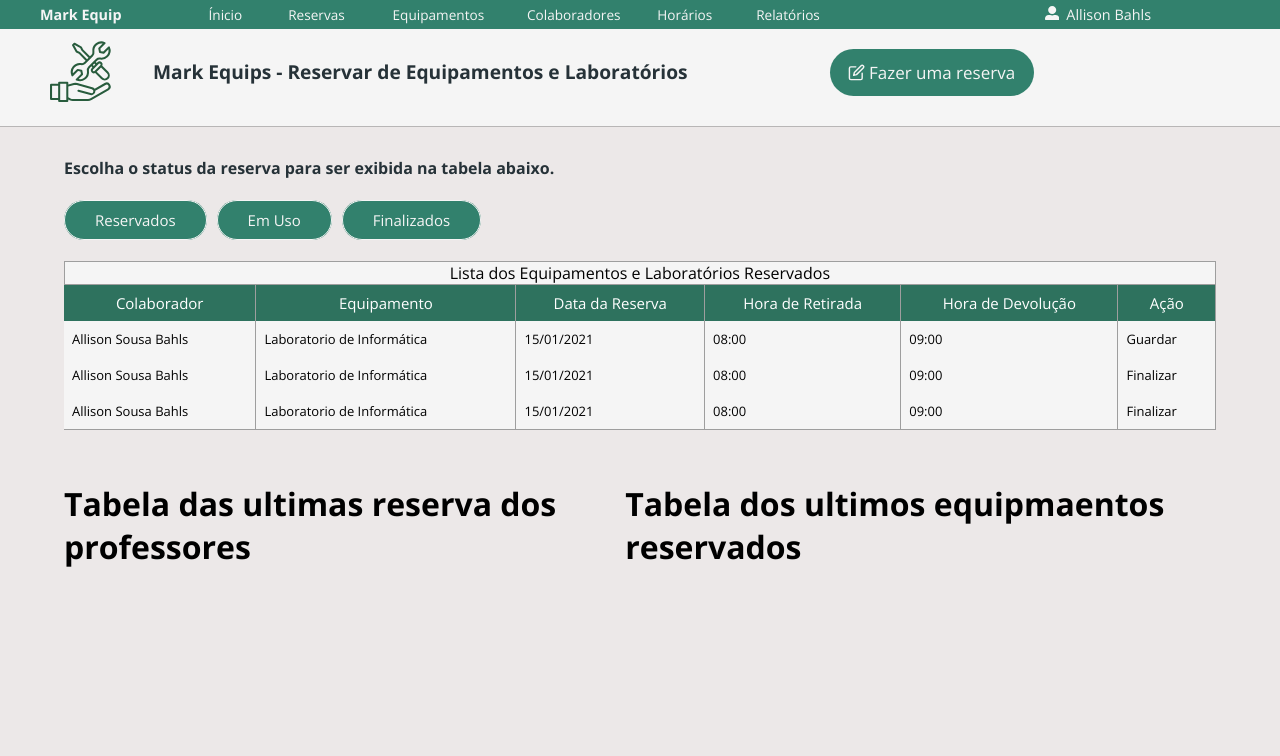
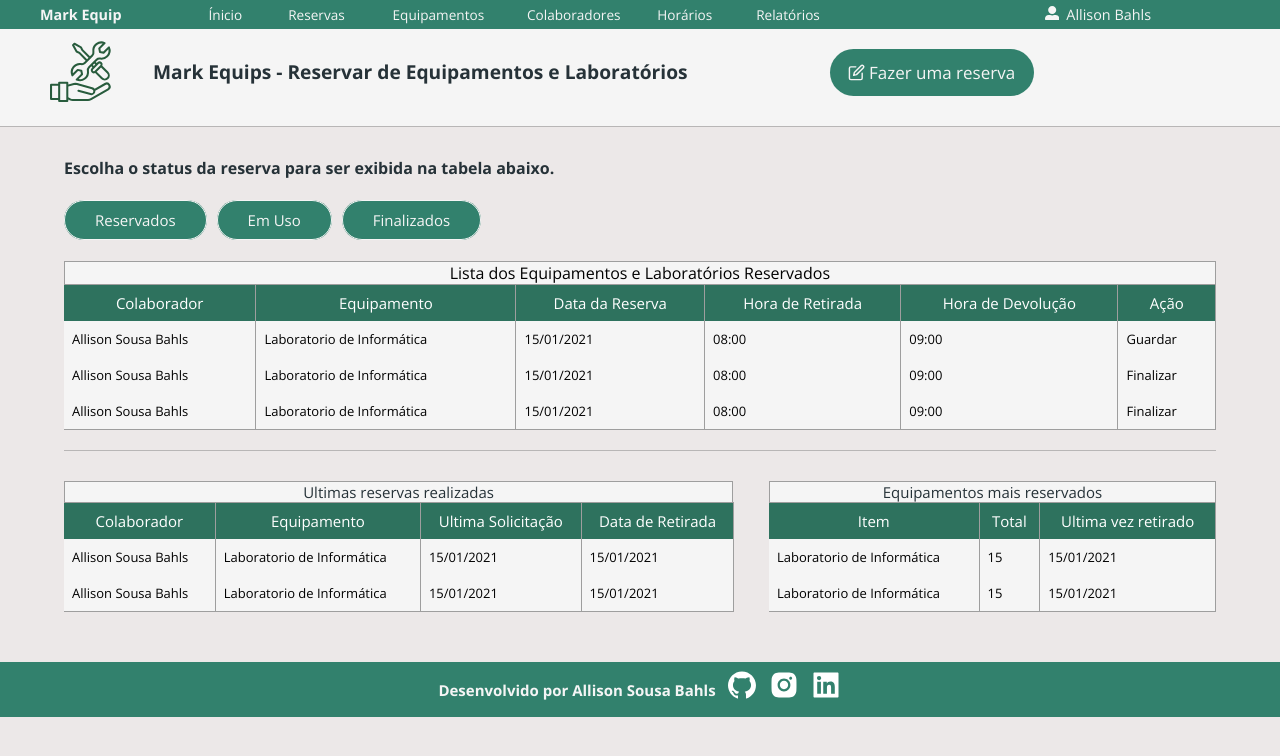
Before and after one commit to AllisonSBahls/mark-equips, a React (Create React App) app in the folder markequip-app/: page / in a window 1280 px wide. Shown: the top 756 px of the page. Built offline with nearby package versions, Linux system fonts and the light colour scheme.

Commit message:
created footer and home

```diff
--- a/markequip-app/src/App.tsx
+++ b/markequip-app/src/App.tsx
@@ -1,5 +1,6 @@
 import React from 'react';
 import './App.css';
+import Footer from './Footer';
 import Home from './Home';
 import Navbar from './Navbar';
 
@@ -8,6 +9,7 @@ function App() {
     <>
     <Navbar />
     <Home />
+    <Footer />
     </>
   );
 }
--- /dev/null
+++ b/markequip-app/src/Footer/index.tsx
@@ -0,0 +1,21 @@
+import "./styles.css";
+import { AiFillGithub, AiFillInstagram, AiFillLinkedin } from "react-icons/ai";
+
+export default function Footer() {
+  return (
+    <div>
+      <div className="footer">
+        <h1>Desenvolvido por Allison Sousa Bahls</h1>
+        <a href="https://github.com/allisonsbahls">
+          <AiFillGithub className="icon-footer github" />
+        </a>
+        <a href="https://www.instagram.com/allisonsbahls">
+          <AiFillInstagram className="icon-footer instagram" />
+        </a>
+        <a href="https://www.linkedin.com/in/allison-bahls/">
+          <AiFillLinkedin className="icon-footer linkdin" />
+        </a>
+      </div>
+    </div>
+  );
+}
--- /dev/null
+++ b/markequip-app/src/Footer/styles.css
@@ -0,0 +1,31 @@
+.footer{
+    display: flex;
+    text-align: center;
+    justify-content: center;
+    margin-top: 30px;
+    padding-bottom: 7px;
+    padding-top: 7px;
+    background: var(--primary-color);
+    color: var(--ligh-color);
+}
+.footer h1{
+    font-size: 15px;
+}
+
+.icon-footer{
+    font-size: 2em;
+    margin-left: 10px;
+    color: white;
+}
+
+.github:hover{
+    color: #292828;
+}
+
+.instagram:hover{
+    color: #cd486b;
+}
+
+.linkdin:hover{
+    color: #5252f3;
+}
--- a/markequip-app/src/Home/index.tsx
+++ b/markequip-app/src/Home/index.tsx
@@ -1,16 +1,124 @@
 import "./styles.css";
-import Reservations from "../Reservations";
 
 export default function Home() {
   return (
     <>
-      <Reservations />
-      <div className="home-container">
-        <div className="collaborators-content">
-          <h1>Tabela das ultimas reserva dos professores</h1>
+      <div className="container">
+        <div className="text-reserver">
+          <h1>
+            Escolha o status da reserva para ser exibida na tabela abaixo.
+          </h1>
         </div>
-        <div className="equipments-content">
-          <h1>Tabela dos ultimos equipmaentos reservados</h1>
+        <div className="btn-status-reservations">
+          <a href="/#" className="">
+            Reservados
+          </a>
+          <a href="/#" className="">
+            Em Uso
+          </a>
+          <a href="/#" className="">
+            Finalizados
+          </a>
+        </div>
+
+        <div className="reservations-container">
+          <div className="title-table-reservations">
+            Lista dos Equipamentos e Laboratórios Reservados
+          </div>
+          <table className="table table-responsive">
+            <thead>
+              <tr>
+                <th>Colaborador</th>
+                <th>Equipamento</th>
+                <th>Data da Reserva</th>
+                <th>Hora de Retirada</th>
+                <th>Hora de Devolução</th>
+                <th>Ação</th>
+              </tr>
+            </thead>
+            <tbody>
+              <tr>
+                <td>Allison Sousa Bahls</td>
+                <td>Laboratorio de Informática</td>
+                <td>15/01/2021</td>
+                <td>08:00 </td>
+                <td>09:00 </td>
+                <td>Guardar</td>
+              </tr>
+              <tr>
+                <td>Allison Sousa Bahls</td>
+                <td>Laboratorio de Informática</td>
+                <td>15/01/2021</td>
+                <td>08:00 </td>
+                <td>09:00 </td>
+
+                <td>Finalizar</td>
+              </tr>
+              <tr>
+                <td>Allison Sousa Bahls</td>
+                <td>Laboratorio de Informática</td>
+                <td>15/01/2021</td>
+                <td>08:00 </td>
+                <td>09:00 </td>
+                <td>Finalizar</td>
+              </tr>
+            </tbody>
+          </table>
+        </div>
+
+        <div className="home-container">
+          <div className="collaborators-content">
+            <h1>Ultimas reservas realizadas</h1>
+            <table className="table table-responsive">
+              <thead>
+                <tr>
+                  <th>Colaborador</th>
+                  <th>Equipamento</th>
+                  <th>Ultima Solicitação</th>
+                  <th>Data de Retirada</th>
+                </tr>
+              </thead>
+              <tbody>
+                <tr>
+                  <td>Allison Sousa Bahls</td>
+                  <td>Laboratorio de Informática</td>
+                  <td>15/01/2021</td>
+                  <td>15/01/2021</td>
+                </tr>
+                <tr>
+                  <td>Allison Sousa Bahls</td>
+                  <td>Laboratorio de Informática</td>
+                  <td>15/01/2021</td>
+                  <td>15/01/2021</td>
+                </tr>
+              </tbody>
+            </table>
+          </div>
+          <div className="equipments-content">
+            <h1>Equipamentos mais reservados</h1>
+            <table className="table table-responsive">
+              <thead>
+                <tr>
+                  <th>Item</th>
+                  <th>Total</th>
+                  <th>Ultima vez retirado</th>
+                </tr>
+
+              </thead>
+              <tbody>
+                <tr>
+                  <td>Laboratorio de Informática</td>
+                  <td>15</td>
+                  <td>15/01/2021</td>
+                </tr>
+                <tr>
+                  <td>Laboratorio de Informática</td>
+                  <td>15</td>
+                  <td>15/01/2021</td>
+                </tr>
+              </tbody>
+            </table>
+          </div>
         </div>
       </div>
     </>
--- a/markequip-app/src/Home/styles.css
+++ b/markequip-app/src/Home/styles.css
@@ -1,6 +1,161 @@
+.container{
+    margin-left: 5%;
+    width: 90%;
+}
+
+.btn-status-reservations,
+.reservations-container,
+.text-reserver{
+    margin-top: 30px;
+}
+
+.btn-status-reservations a{
+    padding-right: 30px;
+    margin-right: 10px;
+    padding-bottom: 0.6em;
+    padding-top: 0.6em;
+    padding-left: 30px;
+    color: var(--ligh-color);
+    font-size: 15px;
+    border: 1px solid var(--ligh-color);
+    border-radius: 20px;
+    background: var(--primary-color);
+}
+
+.text-reserver{
+    font-size: 8px;
+    color: var(--dark-color);
+
+}
+
+.btn-status-reservations a:hover{
+    background: var(--secondary-color);
+}
+
+
+.table {
+    width: 100%;
+    background-color: transparent;
+    border-collapse: collapse;
+    border-spacing: 0;
+}
+
+.table{
+    border-top: #9e9e9e solid 1px;
+    border-bottom: #9e9e9e solid 1px;
+    width: 100%;
+    margin-bottom: 20px;
+    background: var(--ligh-color);
+}
+
+.table th,
+.table td{
+    border-right: #9e9e9e solid 1px;
+    font-size: 13px;
+    padding: 8px;
+    line-height: 20px;
+    vertical-align: middle;
+}
+
+.title-table-reservations{
+    background: var(--ligh-color);
+    text-align: center;
+    width: 99.8%;
+    font-size: 16px;
+    border-top: 1px solid #9e9e9e;
+    border-left: 1px solid #9e9e9e;
+    border-right: 1px solid #9e9e9e;
+}
+
+.table td:last-child{
+    border-radius: 0;
+}
+
+.table thead th,
+ thead th {
+    font-weight: normal;
+    background-color: var(--secondary-color);
+    color: #fff;
+    font-size: 15px;
+}
+
+
+.table tr:hover
+ tr:hover
+{
+    background-color: #b7e0d6;
+}
+
 .home-container{
-    width: 90%;
-    margin-top: 30px;
-    margin-left: 5%;
+    padding-top: 20px;
+
+    border-top: 1px solid rgb(184, 182, 182);
     display: flex;
+
 }
+
+.collaborators-content h1,
+.equipments-content h1{
+    color: var(--dark-color);
+    width: 99.5%;
+
+    font-size: 15px;
+    background: var(--ligh-color);
+    margin-bottom: 0px;
+    font-weight: normal;
+    text-align: center;
+    border-top: 1px solid #9e9e9e;
+    border-left: 1px solid #9e9e9e;
+    border-right: 1px solid #9e9e9e;
+}
+
+.collaborators-content{
+    margin-right: 3%;
+    width: 60%;
+}
+
+.equipments-content{
+    width: 40%;
+}
+
+
+
+@media (max-width: 767px){
+    .table-responsive, -responsive, .table-equipments-responsive{
+        display: block;
+        position: relative;
+        width: 100%;
+    }
+
+    .table-responsive thead,
+    .table-responsive tbody,
+    .table-responsive th,
+    .table-responsive td,
+    .table-responsive tr{
+        display: block;
+    }
+
+    .table-responsive td,
+    .table-responsive th{
+        height: 35px;
+    }
+    .table-responsive thead{
+        float: left;
+    }
+
+    .table-responsive tbody{
+        width: auto;
+        position: relative;
+        overflow-x: auto;
+        -webkit-overflow-scrolling: touch;
+        white-space: nowrap;
+    }
+
+    .table-responsive tbody tr{
+        display: inline-block;
+    }
+
+    table td:last-child{
+        border-right: #999999 solid 1px;
+    }
+}
--- a/markequip-app/src/Reservations/index.tsx
+++ b/markequip-app/src/Reservations/index.tsx
@@ -2,70 +2,8 @@ import "./styles.css";
 
 export default function Reservations() {
   return (
-    <>
-      <div className="container">
-        <div className="text-reserver">
-          <h1>
-            Escolha o status da reserva para ser exibida na tabela abaixo.
-          </h1>
-        </div>
-        <div className="btn-status-reservations">
-          <a href="/#" className="">
-            Reservados
-          </a>
-          <a href="/#" className="">
-            Em Uso
-          </a>
-          <a href="/#" className="">
-            Finalizados
-          </a>
-        </div>
+  <div>
 
-        <div className="reservations-container">
-        <div className="title-table-reservations">
-            Lista dos Equipamentos e Laboratórios Reservados
-        </div>
-          <table className="table table-responsive">
-            <thead>
-              <tr>
-                <th>Colaborador</th>
-                <th>Equipamento</th>
-                <th>Data da Reserva</th>
-                <th>Hora de Retirada</th>
-                <th>Hora de Devolução</th>
-                <th>Ação</th>
-              </tr>
-            </thead>
-            <tbody>
-              <tr>
-                <td>Allison Sousa Bahls</td>
-                <td>Laboratorio de Informática</td>
-                <td>15/01/2021</td>
-                <td>08:00 </td>
-                <td>09:00 </td>
-                <td>Guardar</td>
-              </tr>
-              <tr>
-                <td>Allison Sousa Bahls</td>
-                <td>Laboratorio de Informática</td>
-                <td>15/01/2021</td>
-                <td>08:00 </td>
-                <td>09:00 </td>
-
-                <td>Finalizar</td>
-              </tr>
-              <tr>
-                <td>Allison Sousa Bahls</td>
-                <td>Laboratorio de Informática</td>
-                <td>15/01/2021</td>
-                <td>08:00 </td>
-                <td>09:00 </td>
-                <td>Finalizar</td>
-              </tr>
-            </tbody>
-          </table>
-        </div>
-      </div>
-    </>
+  </div>
   );
 }
```
